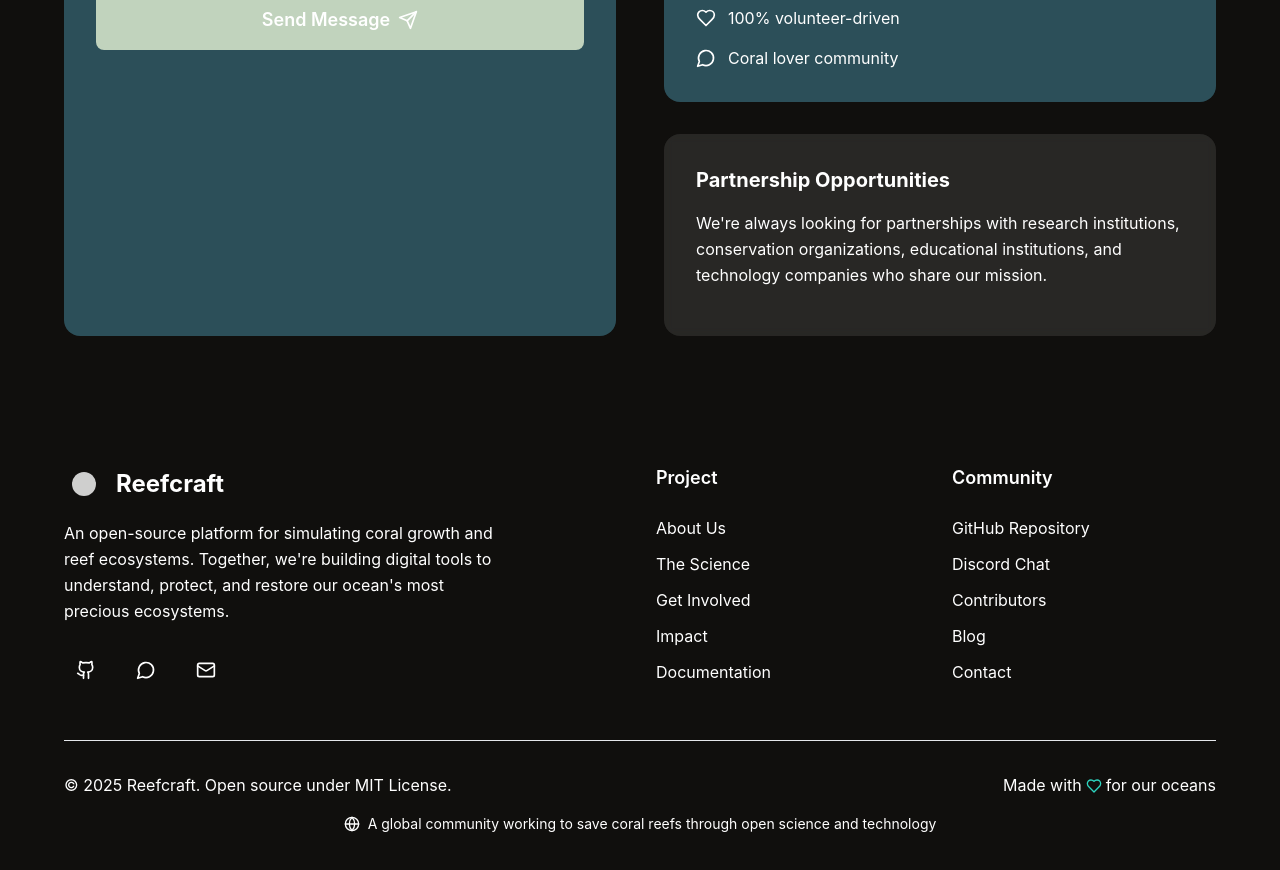
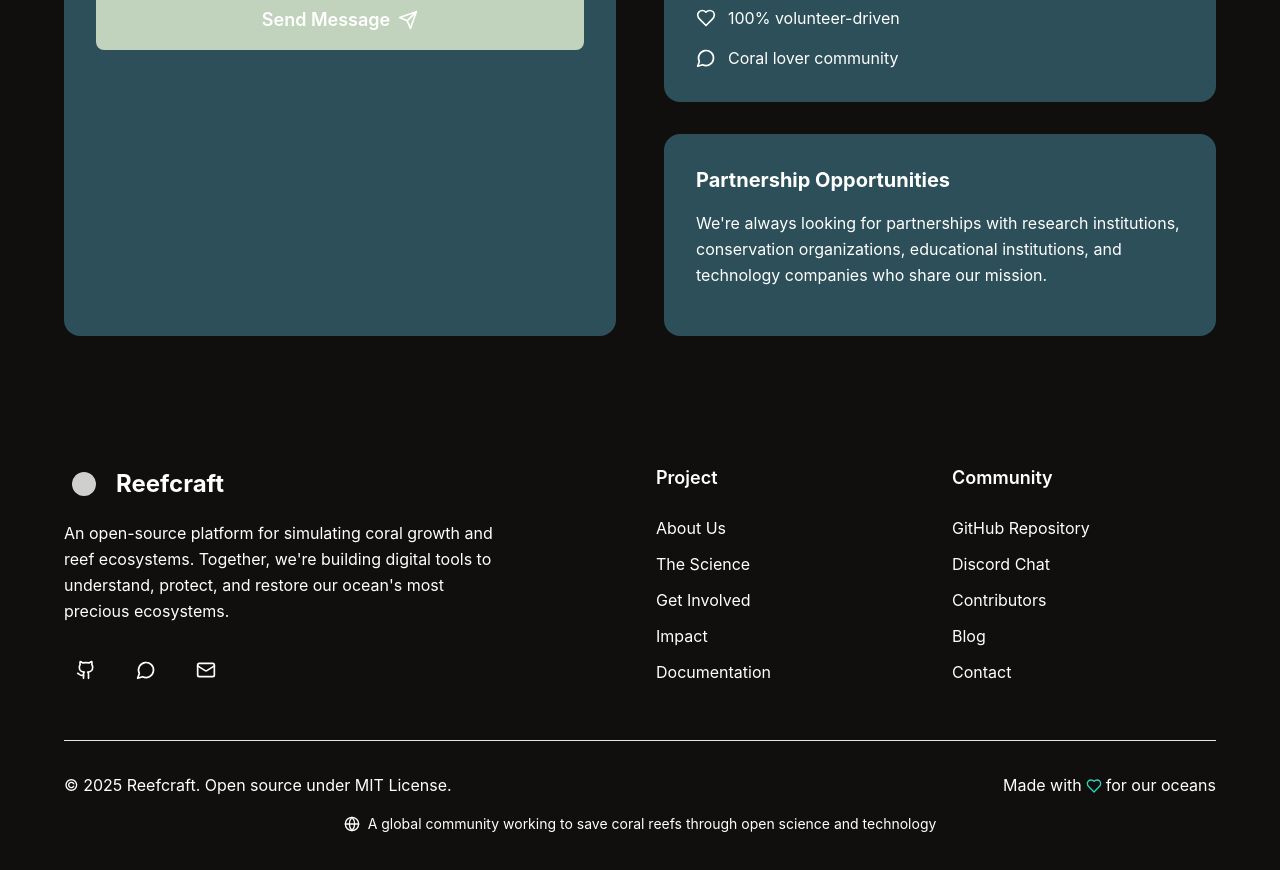
Before and after one commit to TheReefcraftProject/reefcraft.github.io, a React (Vite) app: page / in a window 1280 px wide. Shown: the part 9425-10295 px from the top of the page. Built offline with nearby package versions, Linux system fonts and the light colour scheme.

Commit message:
Change Partnership Opportunities card background to #2C4F59

```diff
--- a/src/components/Contact.tsx
+++ b/src/components/Contact.tsx
@@ -137,7 +137,7 @@ const Contact = () => {
                 </div>
               </div>
 
-              <div className="bg-white/10 backdrop-blur-sm p-8 rounded-2xl">
+              <div className="backdrop-blur-sm p-8 rounded-2xl" style={{ backgroundColor: '#2C4F59' }}>
                 <h4 className="text-xl font-bold text-white mb-4">Partnership Opportunities</h4>
                 <p className="text-white leading-relaxed mb-4">
                   We're always looking for partnerships with research institutions,
```
